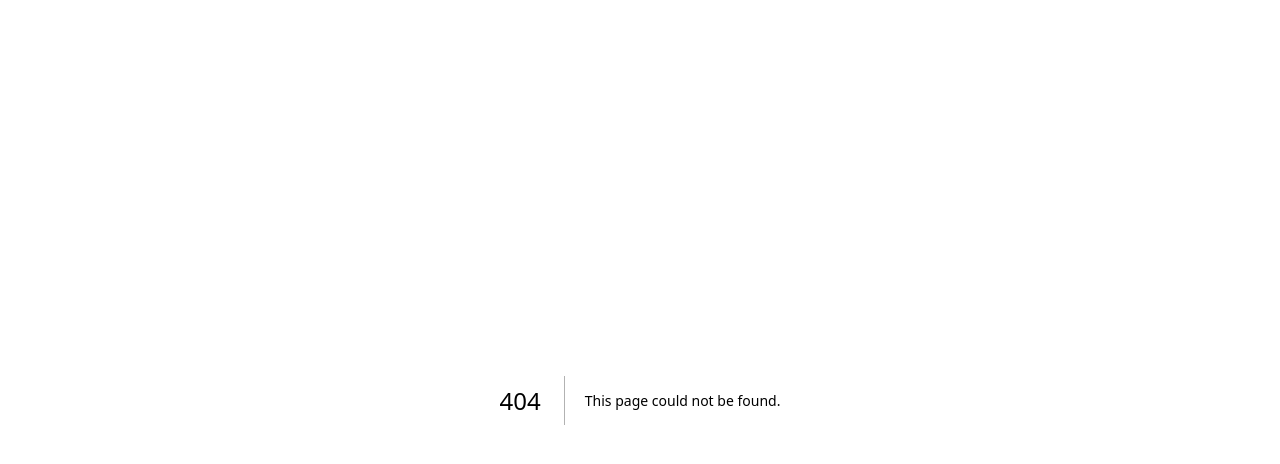
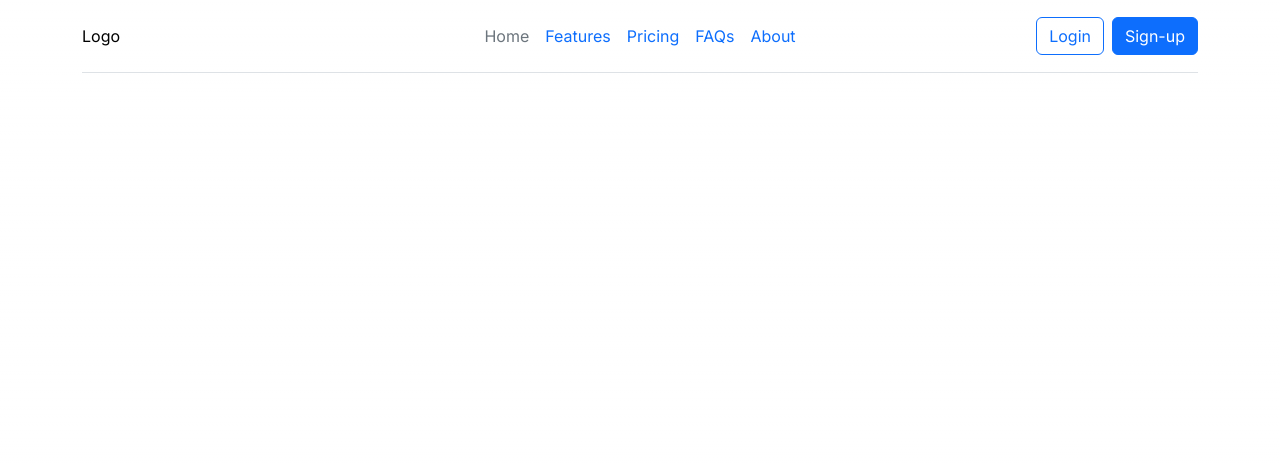
Before and after one commit to boxxxer908/next, a Next.js app: page /pages/tester/bootstrap/header/2 in a window 1280 px wide. Before the commit this address had no page. Shown: the top 464 px of the page. Built offline with nearby package versions, Linux system fonts and the light colour scheme.

Commit message:
header 2 - commit init

```diff
--- /dev/null
+++ b/app/pages/tester/bootstrap/btn/page.jsx
@@ -0,0 +1,17 @@
+import React from "react"
+// add bootstrap css
+import "bootstrap/dist/css/bootstrap.css"
+
+export default function Btn() {
+  return (
+    <>
+      <div class="container text-center">
+        <div class="row align-items-start">
+          <div class="col">One of three columns</div>
+          <div class="col">One of three columns</div>
+          <div class="col">One of three columns</div>
+        </div>
+      </div>
+    </>
+  )
+}
--- /dev/null
+++ b/app/pages/tester/bootstrap/header/1/my/page.jsx
@@ -0,0 +1,34 @@
+import React from "react"
+// add bootstrap css
+import "bootstrap/dist/css/bootstrap.css"
+
+export default function Btn() {
+  return (
+    <>
+      <div className="container d-flex p-5 justify-content-center">
+        <ul className="nav nav-pills">
+          <li className="nav-item">
+            <a className="nav-link active" href="#">
+              Menu 1
+            </a>
+          </li>
+          <li className="nav-item">
+            <a className="nav-link" href="#">
+              Menu 2
+            </a>
+          </li>
+          <li className="nav-item">
+            <a className="nav-link" href="#">
+              Menu 3
+            </a>
+          </li>
+          <li className="nav-item">
+            <a className="nav-link" href="#">
+              Menu 4
+            </a>
+          </li>
+        </ul>
+      </div>
+    </>
+  )
+}
--- /dev/null
+++ b/app/pages/tester/bootstrap/header/2/my/page.jsx
@@ -0,0 +1,34 @@
+import React from "react"
+// add bootstrap css
+import "bootstrap/dist/css/bootstrap.css"
+
+export default function Btn() {
+  return (
+    <>
+      <div className="container d-flex p-5 justify-content-center">
+        <ul className="nav nav-pills">
+          <li className="nav-item">
+            <a className="nav-link active" href="#">
+              Menu 1
+            </a>
+          </li>
+          <li className="nav-item">
+            <a className="nav-link" href="#">
+              Menu 2
+            </a>
+          </li>
+          <li className="nav-item">
+            <a className="nav-link" href="#">
+              Menu 3
+            </a>
+          </li>
+          <li className="nav-item">
+            <a className="nav-link" href="#">
+              Menu 4
+            </a>
+          </li>
+        </ul>
+      </div>
+    </>
+  )
+}
--- /dev/null
+++ b/app/pages/tester/bootstrap/header/2/page.jsx
@@ -0,0 +1,59 @@
+import React from "react"
+// add bootstrap css
+import "bootstrap/dist/css/bootstrap.css"
+
+export default function Btn() {
+  return (
+    <>
+      <div className="container">
+        <header className="d-flex flex-wrap align-items-center justify-content-center justify-content-md-between py-3 mb-4 border-bottom">
+          <div className="col-md-3 mb-2 mb-md-0">
+            <a
+              href="/"
+              className="d-inline-flex link-body-emphasis text-decoration-none"
+            >
+              Logo
+            </a>
+          </div>
+
+          <ul className="nav col-12 col-md-auto mb-2 justify-content-center mb-md-0">
+            <li>
+              <a href="#" className="nav-link px-2 link-secondary">
+                Home
+              </a>
+            </li>
+            <li>
+              <a href="#" className="nav-link px-2">
+                Features
+              </a>
+            </li>
+            <li>
+              <a href="#" className="nav-link px-2">
+                Pricing
+              </a>
+            </li>
+            <li>
+              <a href="#" className="nav-link px-2">
+                FAQs
+              </a>
+            </li>
+            <li>
+              <a href="#" className="nav-link px-2">
+                About
+              </a>
+            </li>
+          </ul>
+
+          <div className="col-md-3 text-end">
+            <button type="button" className="btn btn-outline-primary me-2">
+              Login
+            </button>
+            <button type="button" className="btn btn-primary">
+              Sign-up
+            </button>
+          </div>
+        </header>
+      </div>
+    </>
+  )
+}
--- /dev/null
+++ b/public/inde.html
@@ -0,0 +1 @@
+<div class="nav-link"></div>
```
Also changed, not shown: package.json (+6 -5 lines), 1 other file (tests, documents, lock files or other folders).
